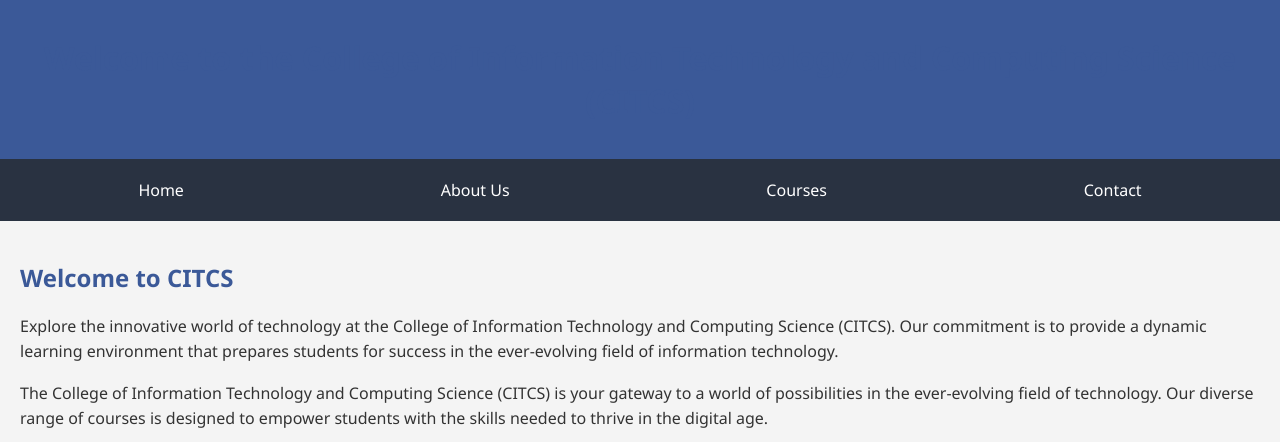
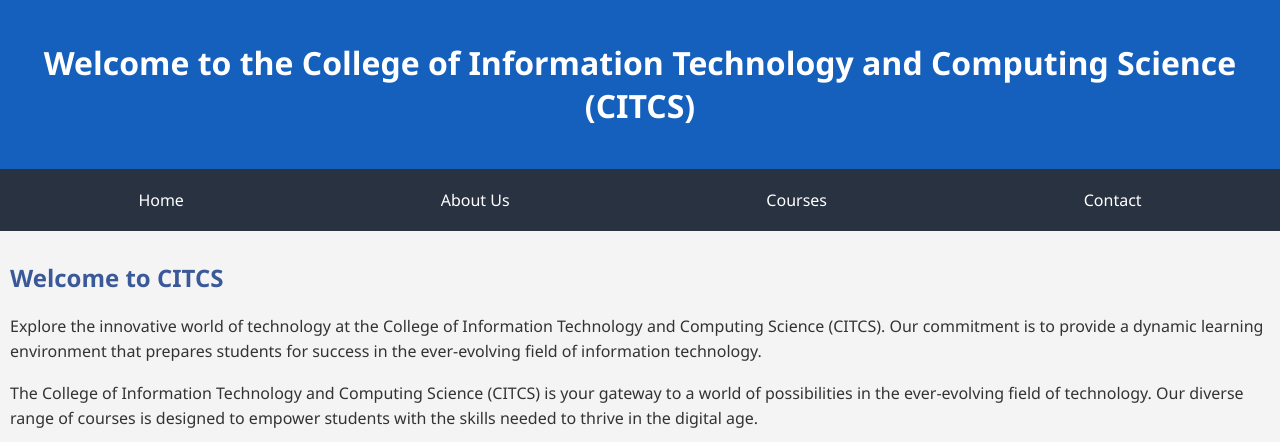
Before and after one commit to TrinaIlyza/CSS-Exercises, a plain HTML site: page Exercise 5- Flexbox Layout/index.html in a window 1280 px wide. Shown: the top 442 px of the page. Drawn offline with Linux system fonts and the light colour scheme.

Commit message:
for personal portfolio css exercises

```diff
--- a/Exercise 5- Flexbox Layout/styles/styles.css
+++ b/Exercise 5- Flexbox Layout/styles/styles.css
@@ -6,11 +6,11 @@ body {
   }
 
   header {
-    background-color: #3b5998; /* Facebook Blue */
-    padding: 15px;
+    background-color: #1560BD;
+    color: #fff;
     text-align: center;
-    color: #fff;
-  }
+    padding: 20px;
+}
 
   nav {
     display: flex;
@@ -38,18 +38,20 @@ body {
     }
 
     nav a {
-      margin-top: 5px;
+      margin-top: 2px;
     }
   }
 
   main {
-    padding: 20px;
+    padding: 10px;
   }
 
-  h1, h2 {
+  h2 {
     color: #3b5998; /* Facebook Blue */
   }
-
+  h1 {
+    color:#fff;
+  }
   p {
     line-height: 1.6;
   }
```
